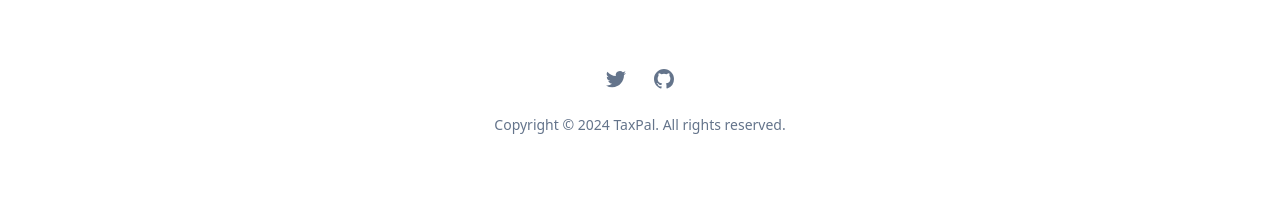
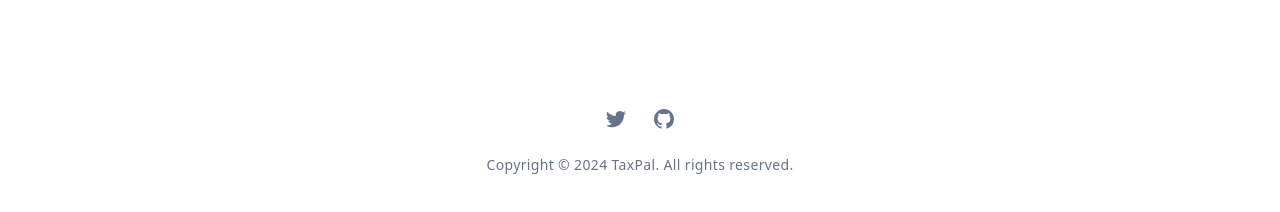
Before and after one commit to amine-omari/Taxpal-clone, a Next.js app: page / in a window 1280 px wide. Shown: the part 10473-10685 px from the top of the page. Before the commit the page ends 10608 px from the top, so only its background shows below. Built offline with nearby package versions, Linux system fonts and the light colour scheme.

Commit message:
fix: style

```diff
--- a/components/Footer.jsx
+++ b/components/Footer.jsx
@@ -38,7 +38,7 @@ const Footer = () => {
             ))}
           </div>
         </div>
-        <div>
+        <div className="py-10">
           <div className="flex justify-center space-x-6">
             <Link
               href="https://twitter.com/"
@@ -54,7 +54,7 @@ const Footer = () => {
             </Link>
           </div>
           <div className="mt-6 flex justify-center text-sm text-slate-500">
-            <p>Copyright © 2024 TaxPal. All rights reserved.</p>
+            <p className="tracking-wide">Copyright © 2024 TaxPal. All rights reserved.</p>
           </div>
         </div>
       </div>
```
